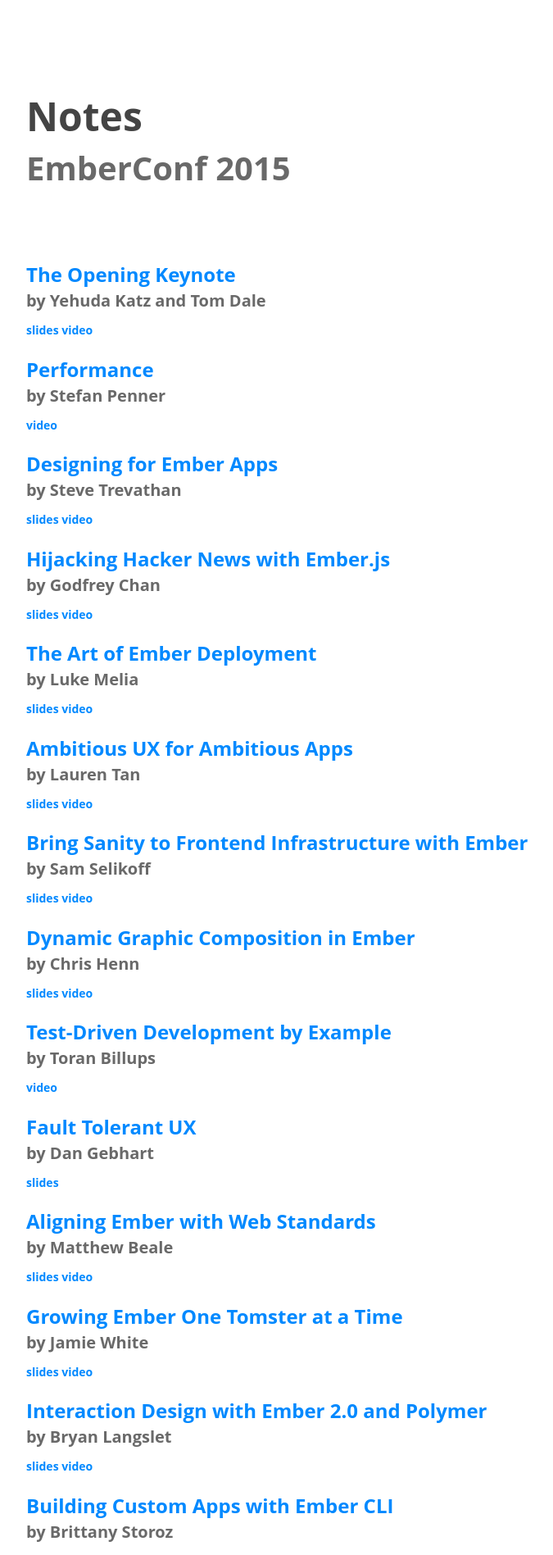
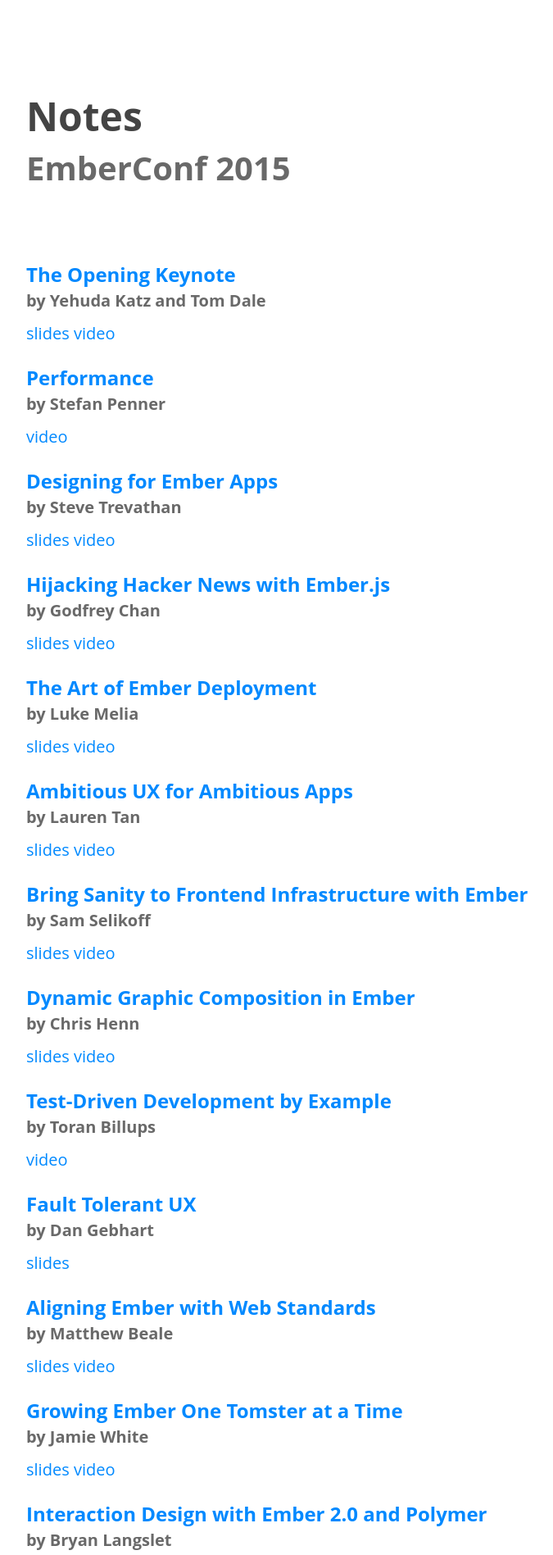
Before and after one commit to johno/emberconf2015-notes, a Jekyll site: the page built from index.html, in a window 1280 px wide. Shown: the top 1897 px of the page at 82% size, without its empty margins (224-899 px from the left). Built offline with Jekyll 4.4.1, drawn with Linux system fonts in a browser that asks for light colours.

Commit message:
Style links

```diff
--- a/index.html
+++ b/index.html
@@ -15,14 +15,14 @@
           <a href="{{ post.url | prepend: site.baseurl }}">{{ post.title }}</a> <br>
           <small>by {{ post.speaker }}</small>
         </h2>
-        <h6>
+        <p class="m0 p0">
           {% if post.slides %}
             <a href="{{ post.slides }}">slides</a>
           {% endif %}
           {% if post.video %}
             <a href="{{ post.video }}">video</a>
           {% endif %}
-        </h6>
+        </p>
       </li>
     {% endfor %}
   </ul>
```
